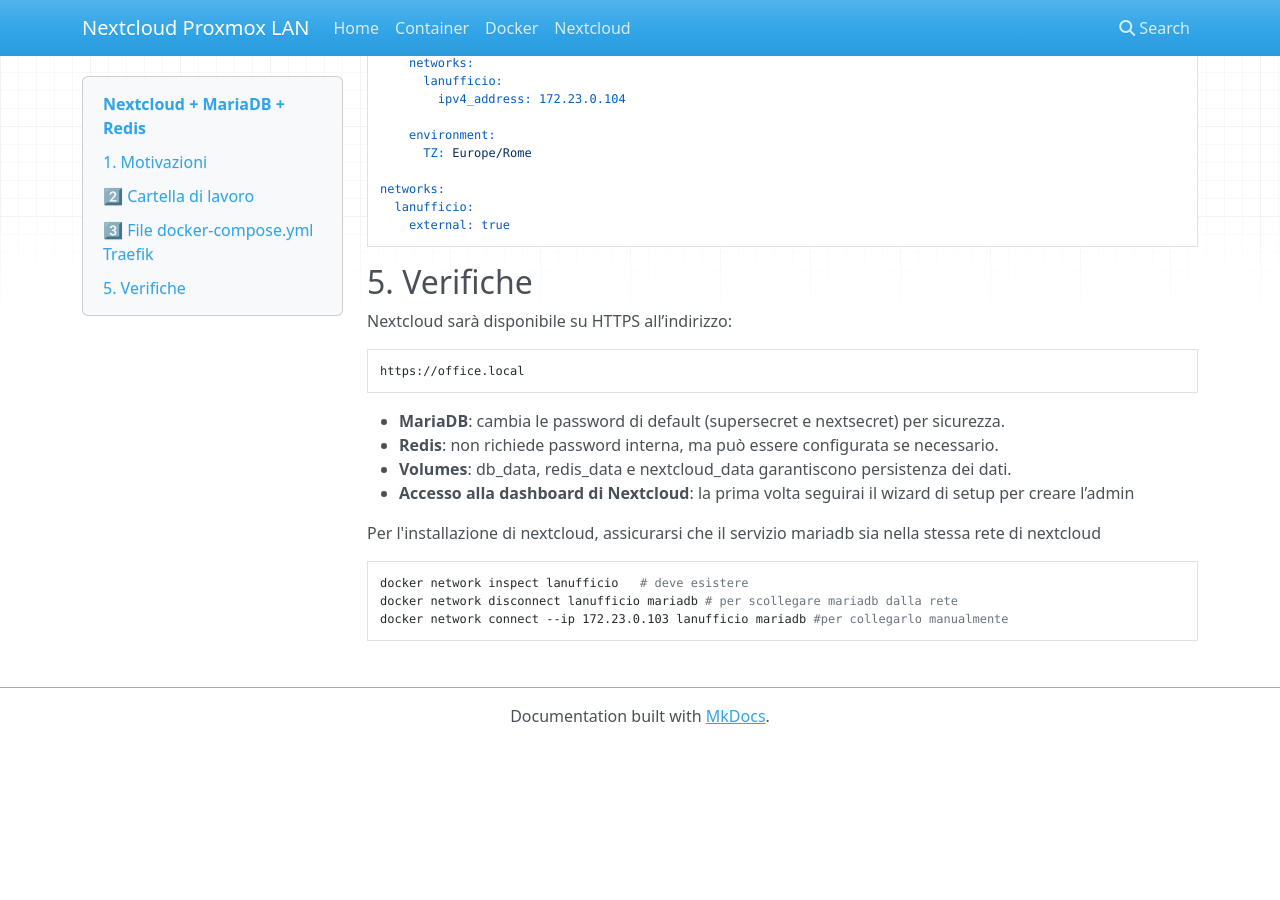
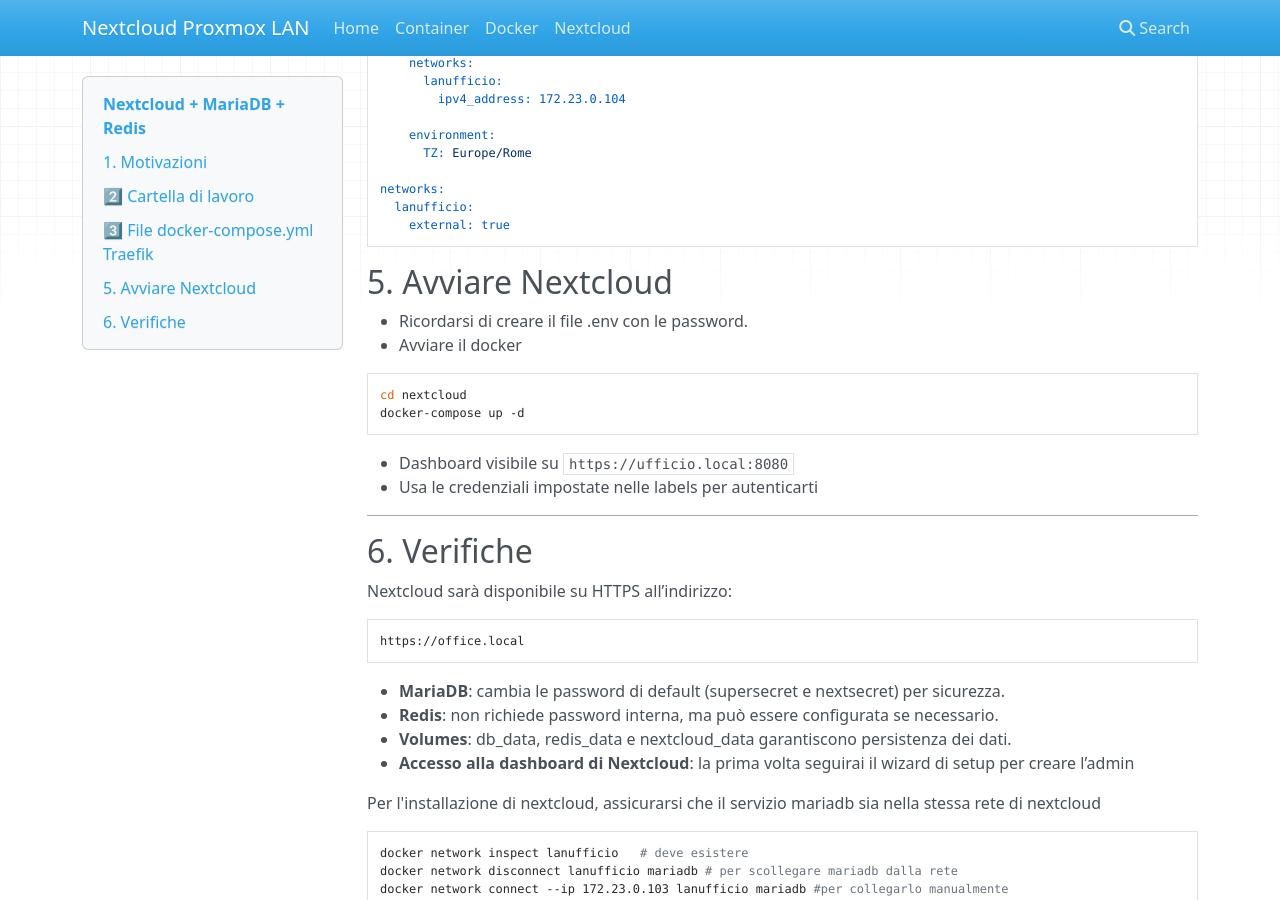
Before and after one commit to masilib/nextcloud-proxmox-lan, an MkDocs documentation site: the page built from docs/05-installazione-nextcloud.md, in a window 1280 px wide and 900 px high, scrolled down 1836 px. Built offline with MkDocs 1.6.1, drawn with Linux system fonts in a browser that asks for light colours; nearby versions of some CDN libraries; before the commit the page ends 2580 px from its top, so only the background shows below that.

Commit message:
Update 05-installazione-nextcloud.md

````diff
--- a/docs/05-installazione-nextcloud.md
+++ b/docs/05-installazione-nextcloud.md
@@ -108,7 +108,22 @@ networks:
     external: true
 ```
 
-## 5. Verifiche
+## 5. Avviare Nextcloud
+
+- Ricordarsi di creare il file .env con le password.
+- Avviare il docker
+
+```bash
+cd nextcloud
+docker-compose up -d
+```
+
+- Dashboard visibile su `https://ufficio.local:8080`
+- Usa le credenziali impostate nelle labels per autenticarti
+
+---
+
+## 6. Verifiche
 
 Nextcloud sarà disponibile su HTTPS all’indirizzo:
 
````
